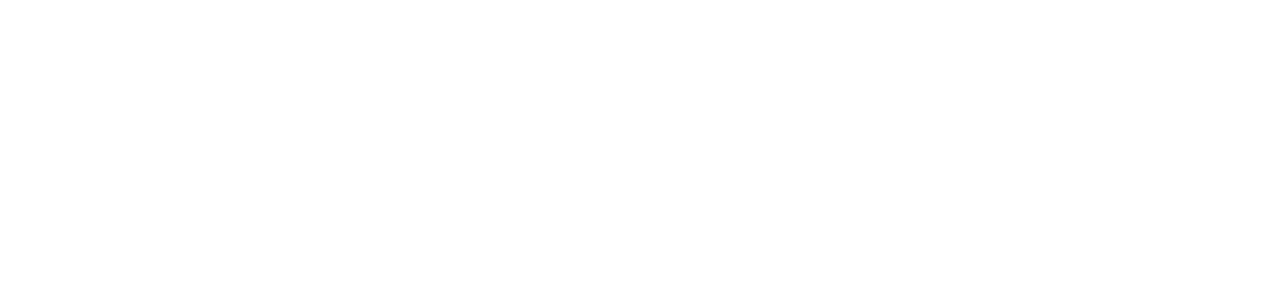
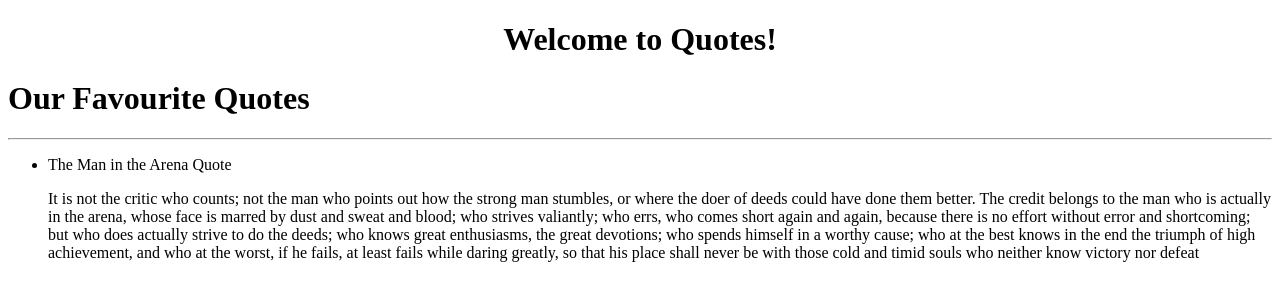
Before and after one commit to robertmuthuri/quotes, an Angular app: page / in a window 1280 px wide. Shown: the top 300 px of the page. Built offline with nearby package versions, Linux system fonts and the light colour scheme.

Commit message:
Displays data received from the quote property bound in parent component to the quote detail component.

```diff
--- a/src/app/app.component.html
+++ b/src/app/app.component.html
@@ -1,4 +1,5 @@
 <!--The content below is only a placeholder and can be replaced.-->
+
 <div style="text-align:center">
   <h1>
     Welcome to {{ title }}!
@@ -8,4 +9,4 @@
 
 <app-quote></app-quote>
 
-<router-outlet></router-outlet>
+<!--<router-outlet></router-outlet>-->
--- a/src/app/app.component.ts
+++ b/src/app/app.component.ts
@@ -7,4 +7,5 @@
 })
 export class AppComponent {
   title = 'Quotes';
+
 }
--- a/src/app/quote-detail/quote-detail.component.html
+++ b/src/app/quote-detail/quote-detail.component.html
@@ -1 +1 @@
-<p>quote-detail works!</p>
+<p> {{ quote.quoteText }} </p>
--- a/src/app/quote.ts
+++ b/src/app/quote.ts
@@ -1,13 +1,12 @@
 export class Quote {
   // tslint:disable-next-line:max-line-length
 
-showQuote: boolean;
+  // showQuote: boolean;
 
-  // tslint:disable-next-line:max-line-length
   constructor(public id: number, public name: string, public quoteText: string, public quoteAuthor: string, public quoteSubmitter: string) {
   // public quoteUpVote: number = 0, public quoteDownVote: number = 0
 
-    this.showQuote = false;
+    // this.showQuote = false;
 
   }
 
--- a/src/app/quote/quote.component.html
+++ b/src/app/quote/quote.component.html
@@ -5,14 +5,14 @@
 
 <ul>
 
-  <div *ngFor="let myQuote of quotes"; let i = index>
+  <div *ngFor="let myQuote of quotes; let i = index">
 
-    <li> {{ myGoal.name }} </li>
+    <li> {{ myQuote.name }} </li>
 
+<!--    <button (click)="toggleDetails(i)">Toggle Details</button>-->
+
+<!--    <app-quote-detail [quote]="myQuote"></app-quote-detail>-->
     <app-quote-detail [quote]="myQuote"></app-quote-detail>
 
-    <button (click)="toggleDetails(i)">Toggle Details</button>
-
-
-<!--  </div>-->
+  </div>
 </ul>
--- a/src/app/quote/quote.component.ts
+++ b/src/app/quote/quote.component.ts
@@ -1,4 +1,4 @@
-import { Component, OnInit } from '@angular/core';
+import { Component, Input, OnInit } from '@angular/core';
 import { Quote } from '../quote';
 
 @Component({
@@ -9,7 +9,10 @@
 export class QuoteComponent implements OnInit {
 
   quotes: Quote[] = [
-    new Quote(1, 'The Man in the Arena Quote', 'It is not the critic who counts; not the man who points out how the strong man stumbles, or where the doer of deeds could have done them better. The credit belongs to the man who is actually in the arena, whose face is marred by dust and sweat and blood; who strives valiantly; who errs, who comes short again and again, because there is no effort without error and shortcoming; but who does actually strive to do the deeds; who knows great enthusiasms, the great devotions; who spends himself in a worthy cause; who at the best knows in the end the triumph of high achievement, and who at the worst, if he fails, at least fails while daring greatly, so that his place shall never be with those cold and timid souls who neither know victory nor defeat.', 'Theodore Roosevelt', 'RK')
+    // tslint:disable-next-line:max-line-length
+    new Quote(1, 'The Man in the Arena Quote', 'It is not the critic who counts; not the man who points out how the strong man stumbles, or where the doer of deeds could have done them better. The credit belongs to the man who is actually in the arena, whose face is marred by dust and sweat and blood; who strives valiantly; who errs, who comes short again and again, because there is no effort without error and shortcoming; but who does actually strive to do the deeds; who knows great enthusiasms, the great devotions; who spends himself in a worthy cause; who at the best knows in the end the triumph of high achievement, and who at the worst, if he fails, at least fails while daring greatly, so that his place shall never be with those cold and timid souls who neither know victory nor defeat', 'Theodore Roosevelt', 'RK')
+    // tslint:disable-next-line:max-line-length
+    //
   ];
   constructor() { }
 
```
